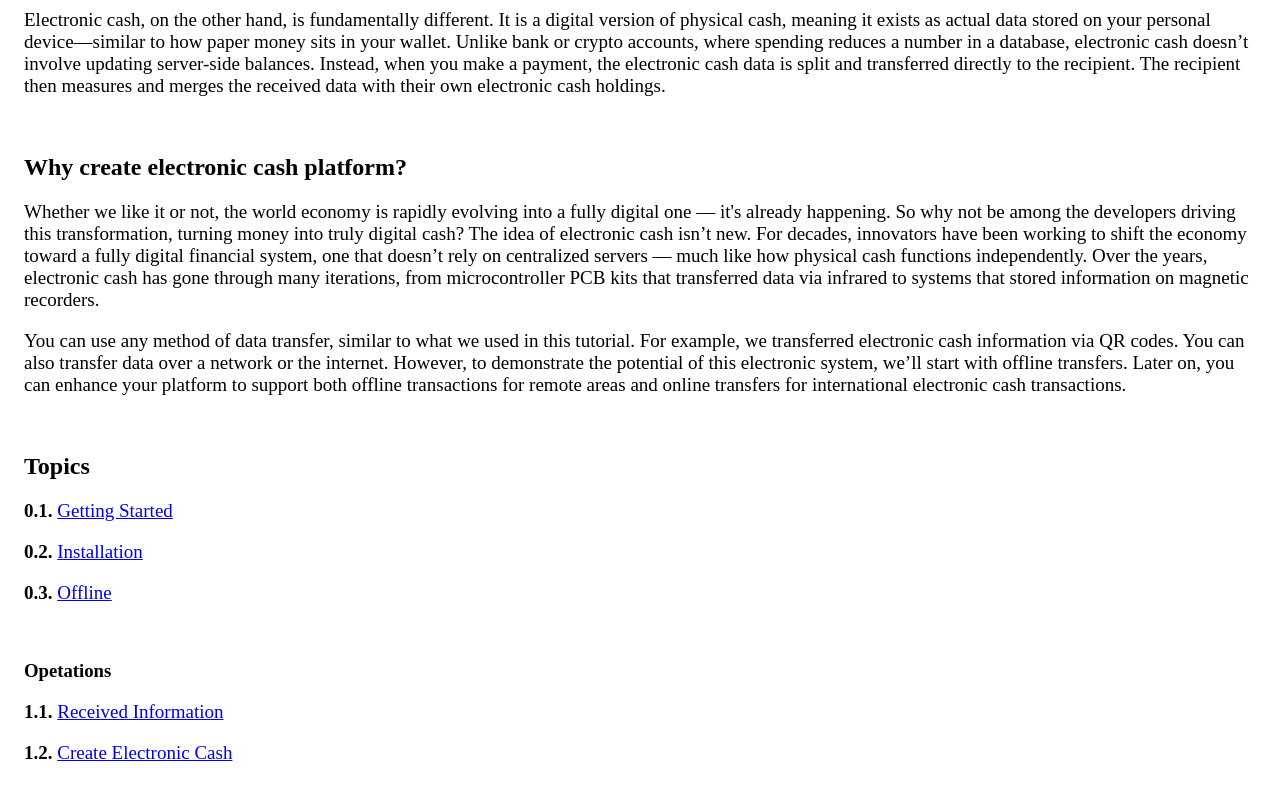
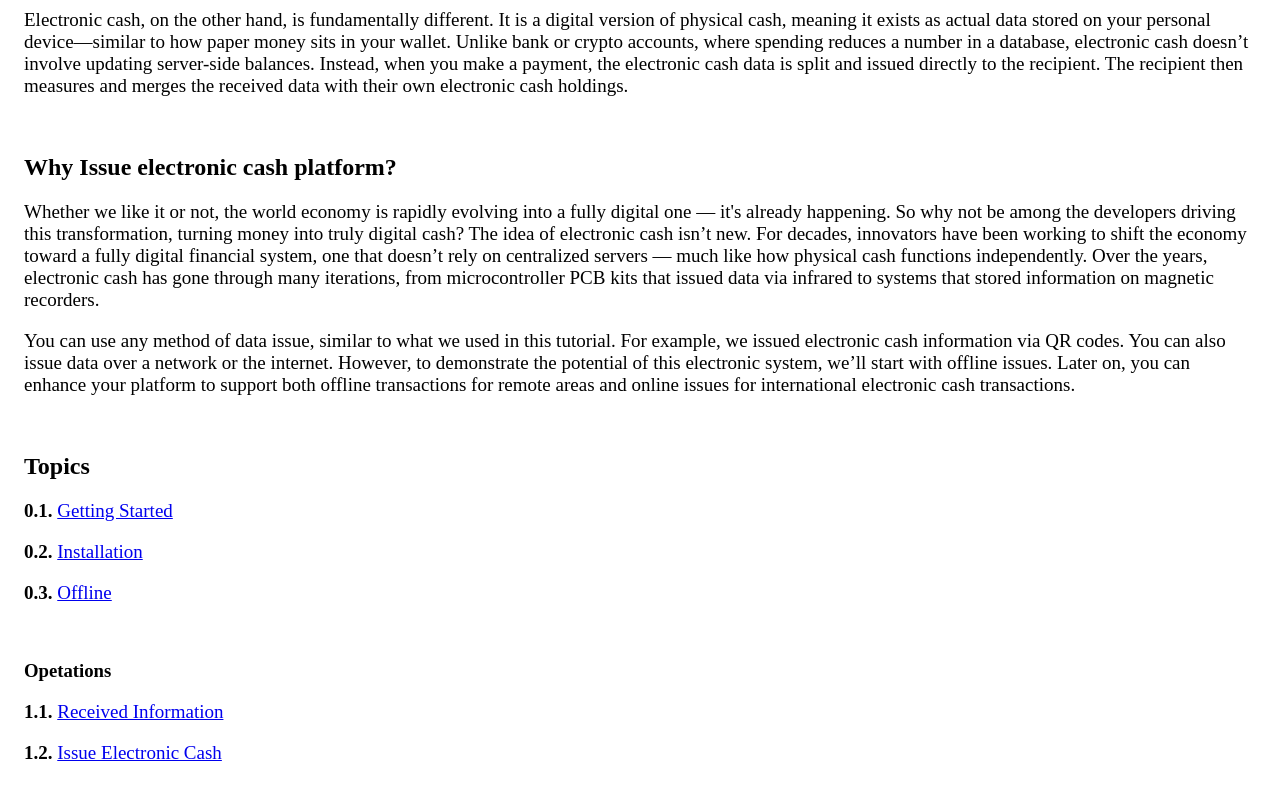
Before and after one commit to VeinSyct/Ecash-Training, a plain HTML site: page public/index.html in a window 1280 px wide. Shown: the part 324-1124 px from the top of the page. Drawn offline with Linux system fonts and the light colour scheme.

Commit message:
Update index.html

```diff
--- a/public/index.html
+++ b/public/index.html
@@ -13,11 +13,11 @@
 <br>
 <h2>What is electronic cash?</h2>
 <p>For many years, we have misunderstood cryptocurrencies, banking apps, and other payment platforms by equating them with electronic cash. In reality, these systems are based on accounts where balances are maintained as digital data—essentially numbers—stored on centralized servers. What they represent is not actual "cash" but records of value held by institutions or networks.</p>
-<p>Electronic cash, on the other hand, is fundamentally different. It is a digital version of physical cash, meaning it exists as actual data stored on your personal device—similar to how paper money sits in your wallet. Unlike bank or crypto accounts, where spending reduces a number in a database, electronic cash doesn’t involve updating server-side balances. Instead, when you make a payment, the electronic cash data is split and transferred directly to the recipient. The recipient then measures and merges the received data with their own electronic cash holdings.</p>
+<p>Electronic cash, on the other hand, is fundamentally different. It is a digital version of physical cash, meaning it exists as actual data stored on your personal device—similar to how paper money sits in your wallet. Unlike bank or crypto accounts, where spending reduces a number in a database, electronic cash doesn’t involve updating server-side balances. Instead, when you make a payment, the electronic cash data is split and issued directly to the recipient. The recipient then measures and merges the received data with their own electronic cash holdings.</p>
 <br>
-<h2>Why create electronic cash platform?</h2>
-<p>Whether we like it or not, the world economy is rapidly evolving into a fully digital one — it's already happening. So why not be among the developers driving this transformation, turning money into truly digital cash? The idea of electronic cash isn’t new. For decades, innovators have been working to shift the economy toward a fully digital financial system, one that doesn’t rely on centralized servers — much like how physical cash functions independently. Over the years, electronic cash has gone through many iterations, from microcontroller PCB kits that transferred data via infrared to systems that stored information on magnetic recorders.</p>
-<p>You can use any method of data transfer, similar to what we used in this tutorial. For example, we transferred electronic cash information via QR codes. You can also transfer data over a network or the internet. However, to demonstrate the potential of this electronic system, we’ll start with offline transfers. Later on, you can enhance your platform to support both offline transactions for remote areas and online transfers for international electronic cash transactions.</p>
+<h2>Why Issue electronic cash platform?</h2>
+<p>Whether we like it or not, the world economy is rapidly evolving into a fully digital one — it's already happening. So why not be among the developers driving this transformation, turning money into truly digital cash? The idea of electronic cash isn’t new. For decades, innovators have been working to shift the economy toward a fully digital financial system, one that doesn’t rely on centralized servers — much like how physical cash functions independently. Over the years, electronic cash has gone through many iterations, from microcontroller PCB kits that issued data via infrared to systems that stored information on magnetic recorders.</p>
+<p>You can use any method of data issue, similar to what we used in this tutorial. For example, we issued electronic cash information via QR codes. You can also issue data over a network or the internet. However, to demonstrate the potential of this electronic system, we’ll start with offline issues. Later on, you can enhance your platform to support both offline transactions for remote areas and online issues for international electronic cash transactions.</p>
 <br>
 <h2>Topics</h2>
 <p><strong>0.1. </strong><a href="01-getting-started.html">Getting Started</a></p>
@@ -26,4 +26,4 @@
 <br>
 <h3>Opetations</h3>
 <p><strong>1.1. </strong><a href="11-received-information.html">Received Information</a></p>
-<p><strong>1.2. </strong><a href="12-create-electronic-cash.html">Create Electronic Cash</a></p>
+<p><strong>1.2. </strong><a href="12-issue-electronic-cash.html">Issue Electronic Cash</a></p>
```
